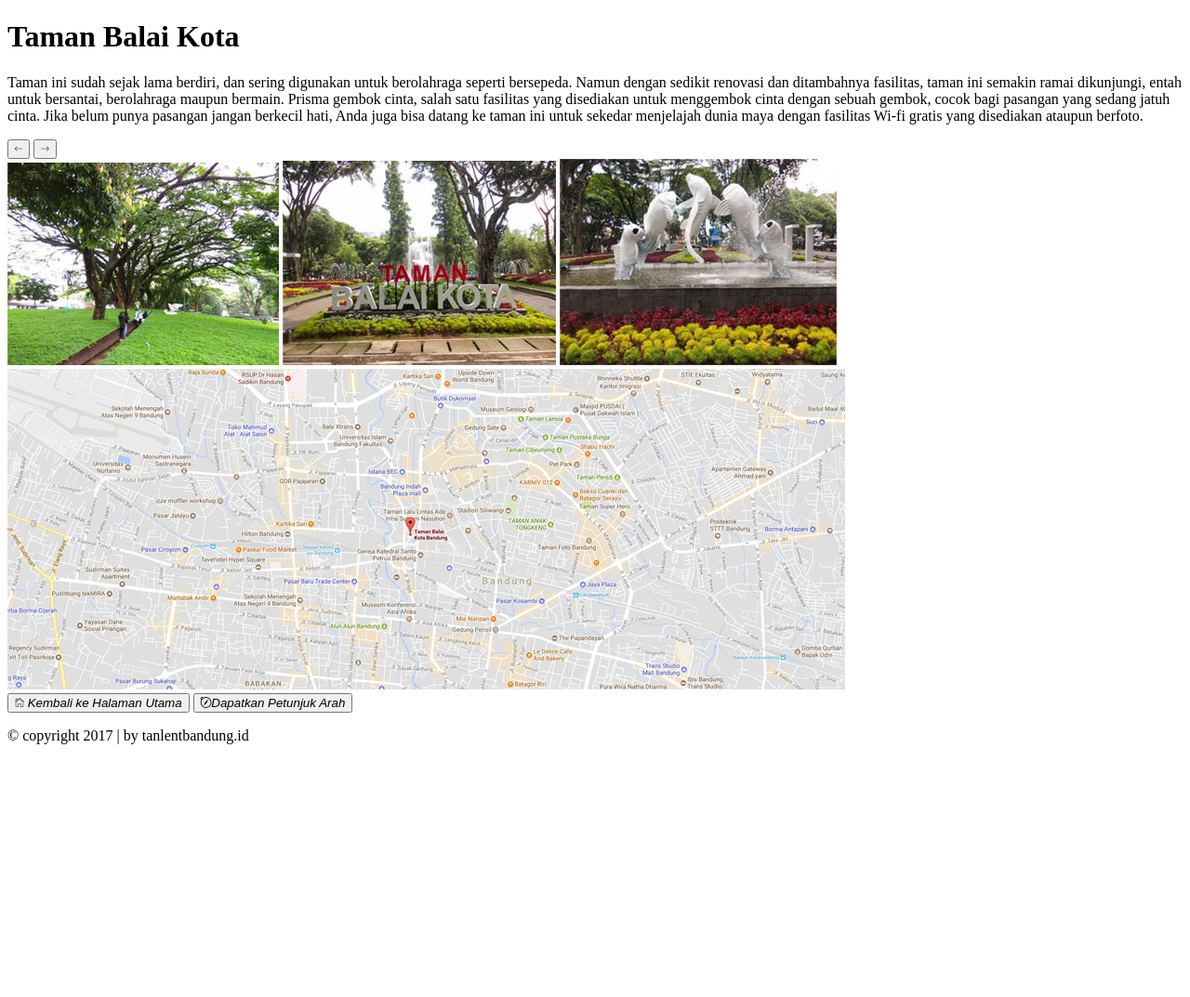
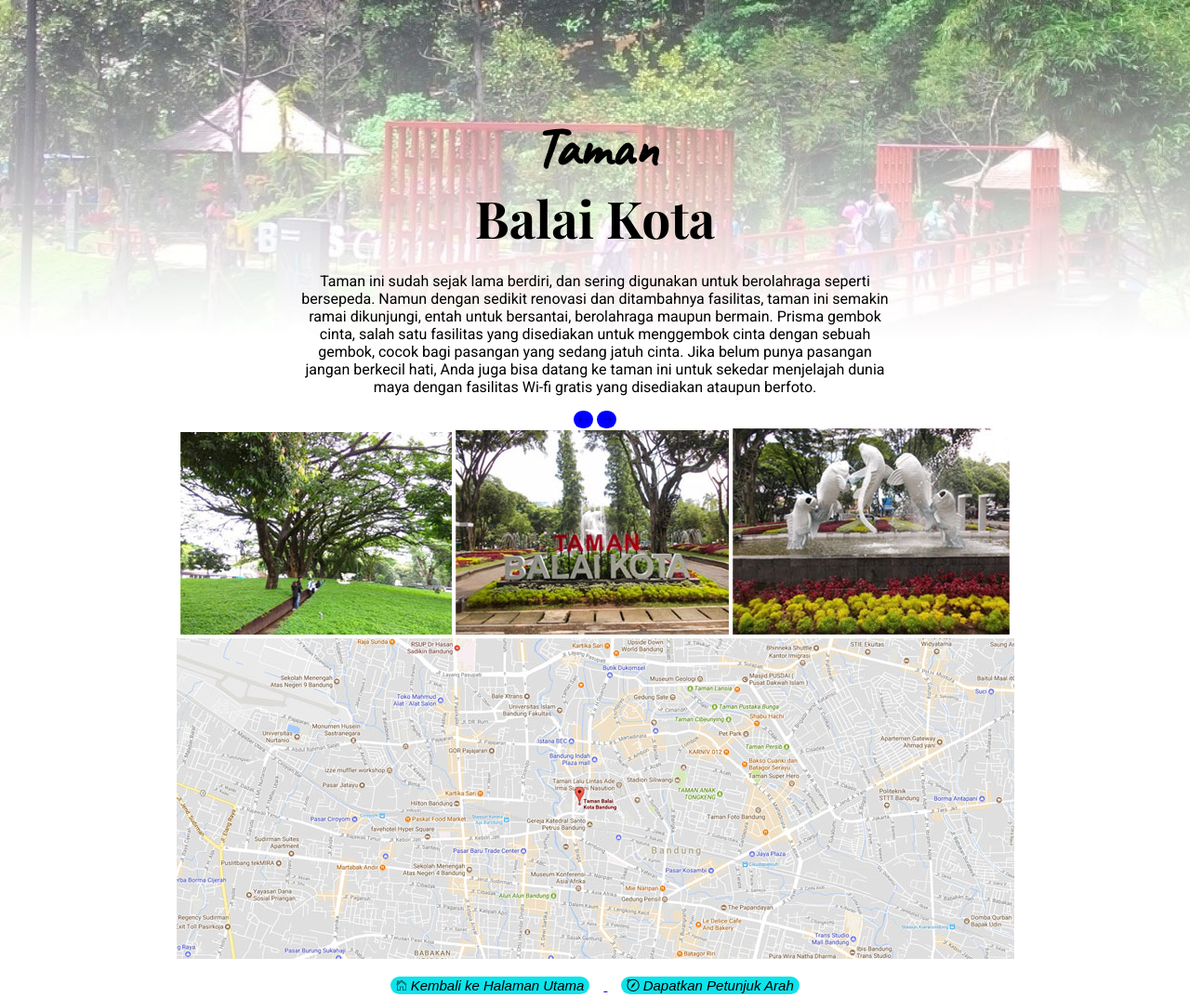
Before and after one commit to alghibran/talentbandung.id, a plain HTML site: page sesi2/single.html in a window 1280 px wide. Shown: the top 1073 px of the page at 93% size. Before the commit the page ends 817 px from the top, so only its background shows below. Drawn offline with nearby package versions, Linux system fonts and the light colour scheme.

Commit message:
added single css

```diff
--- /dev/null
+++ b/sesi2/detail-taman.css
@@ -0,0 +1,123 @@
+body{
+    margin: 0;
+      padding: 0;
+
+  }
+
+  .site-content{
+    font-family: "Roboto";
+      color: black;
+      margin: 0;
+      padding: 0;
+      display: block;
+      background-image: url("images/background-1.jpg");
+      background-repeat: no-repeat;
+      background-attachment: fixed;
+  }
+
+  .hero{
+      height: 600px;
+      text-align: center;
+      padding: 100px 0 0 0;
+  }
+
+  .subtitle {
+
+          display: block;
+          font-family: 'Caveat';
+          font-size: 60px;
+
+      }
+
+  .title{
+          font-family: 'Playfair Display';
+          font-size: 55px;
+
+        }
+        .hero p {
+          font-family: roboto;
+          padding: 0 20rem;
+          margin: justify;
+
+
+        }
+
+        .hero input{
+          font-size: 12px;
+
+          width: 350px;
+          padding-left: 30px;
+          height: 45px;
+          border: black;
+          border-radius: 20px;
+          box-shadow: 0px 8px 10px -6px rgb(6, 245, 26);
+
+
+        }
+
+        .hero button{
+          background-color: blue;
+          border: black;
+          color: black;
+          font-size: 15px;
+          border-radius: 30px;
+        }
+
+         .hero .map-button button{
+            margin: 15px;
+            background-color: rgb(14, 227, 235);
+            border: black;
+            color: black;
+            font-size: 15px;
+            border-radius: 30px;
+
+        }
+
+        .daftar-taman{
+          margin-top: -240px;
+          margin-left: auto;
+          margin-right: auto;
+          width: 1126px;
+        }
+
+        .taman{
+          width: 356px;
+          float: left;
+          margin-left: 15px;
+          margin-bottom: 40px;
+          box-shadow: 0 8px 6px -6px #B3B3B3;
+        }
+
+        .taman-detail{
+          text-align: center;
+        }
+
+        .taman-detail a{
+          color: black;
+          text-decoration: none;
+        }
+
+        .taman-detail .subtitle{
+          font-size: 35px;
+          color: rgb(153, 28, 12);
+
+        }
+
+        .taman-detail .title{
+          font-size: 25px;
+        }
+
+        .taman-detail p{
+          font-family: 'Roboto';
+          line-height: 2px;
+          font-size: 12px;
+          color: black;
+        }
+  .footer{
+      text-align: center;
+      display: inline-block;
+      width: 100%;
+      margin-top: 100px;
+      font-size: 14px;
+      color: blue;
+  }
--- a/sesi2/single.html
+++ b/sesi2/single.html
@@ -7,6 +7,7 @@
     <title>Taman Balai Kota</title>
     <link href="https://fonts.googleapis.com/css?family=Caveat|Playfair+Display:700|Roboto:400,400i" rel="stylesheet">
     <link rel="stylesheet" href="http://code.ionicframework.com/ionicons/2.0.1/css/ionicons.min.css">
+    <link rel="stylesheet" href="detail-taman.css">
 </head>
 <body>
     <div class="site-content">
@@ -15,10 +16,11 @@
                 <span class="subtitle">Taman</span>
                 <span class="title">Balai Kota</span>
             </h1>
-            <p>Taman ini sudah sejak lama berdiri, dan sering digunakan untuk berolahraga seperti bersepeda. Namun dengan sedikit renovasi dan ditambahnya fasilitas, taman ini semakin ramai dikunjungi, entah untuk bersantai, berolahraga maupun bermain. Prisma gembok cinta, salah satu fasilitas yang disediakan untuk menggembok cinta dengan sebuah gembok, cocok bagi pasangan yang sedang jatuh cinta. Jika belum punya pasangan jangan berkecil hati, Anda juga bisa datang ke taman ini untuk sekedar menjelajah dunia maya dengan fasilitas Wi-fi gratis yang disediakan ataupun berfoto.</p>
+            <p class="history">Taman ini sudah sejak lama berdiri, dan sering digunakan untuk berolahraga seperti bersepeda. Namun dengan sedikit renovasi dan ditambahnya fasilitas, taman ini semakin ramai dikunjungi, entah untuk bersantai, berolahraga maupun bermain. Prisma gembok cinta, salah satu fasilitas yang disediakan untuk menggembok cinta dengan sebuah gembok, cocok bagi pasangan yang sedang jatuh cinta. Jika belum punya pasangan jangan berkecil hati, Anda juga bisa datang ke taman ini untuk sekedar menjelajah dunia maya dengan fasilitas Wi-fi gratis yang disediakan ataupun berfoto.</p>
             <form action="">
                 <button type="submit"><i class="ion-ios-arrow-thin-left"></i></button>
                 <button type="submit"><i class="ion-ios-arrow-thin-right"></i></button>
+
             </form>
             <div class="gallery">
                 <img src="images/balai-kota-1.jpg" alt="" />
@@ -26,10 +28,12 @@
                 <img src="images/balai-kota-3.jpg" alt="" />
             </div>
 
-            <div class="map">
+            <div class="map-button">
                 <img src="images/map-balai-kota.jpg" alt="" /><br>
-                <button type="home"><i class="ion-ios-home-outline"> Kembali ke Halaman Utama</i></button>
-                <button type="map"><i class="ion-compass">Dapatkan Petunjuk Arah</i></button>
+                <a href="index.html">
+                        <button type="home"><i class="ion-ios-home-outline"> Kembali ke Halaman Utama</i></button>
+                </a>
+                <button type="map"><i class="ion-compass"> Dapatkan Petunjuk Arah</i></button>
             </div>
 
             <div class="footer">
--- a/sesi2/style.css
+++ b/sesi2/style.css
@@ -1,19 +1,22 @@
 body{
-    font-family: roboto;
-    background-color: white;
+  margin: 0;
+	padding: 0;
 
 }
 
 .site-content{
-    margin: 0;
-    padding: 0;
+  font-family: "Roboto";
+	color: black;
+	margin: 0;
+	padding: 0;
+	display: block;
+	background-image: url("images/background-1.jpg");
+  background-repeat: no-repeat;
+  background-attachment: fixed;
 }
 
 .hero{
     height: 600px;
-    background-image: url("images/background-1.jpg");
-    background-repeat: no-repeat;
-    background-attachment: fixed;
     text-align: center;
     padding: 100px 0 0 0;
 }
@@ -23,7 +26,6 @@ body{
         display: block;
         font-family: 'Caveat';
         font-size: 60px;
-
 
     }
 
@@ -87,8 +89,8 @@ body{
       }
 
       .taman-detail .subtitle{
-        font-size: 25px;
-        color: #B3B3B3;
+        font-size: 35px;
+        color: rgb(153, 28, 12);
 
       }
 
@@ -100,7 +102,7 @@ body{
         font-family: 'Roboto';
         line-height: 2px;
         font-size: 12px;
-        color: #B3B3B3;
+        color: black;
       }
 .footer{
     text-align: center;
```
